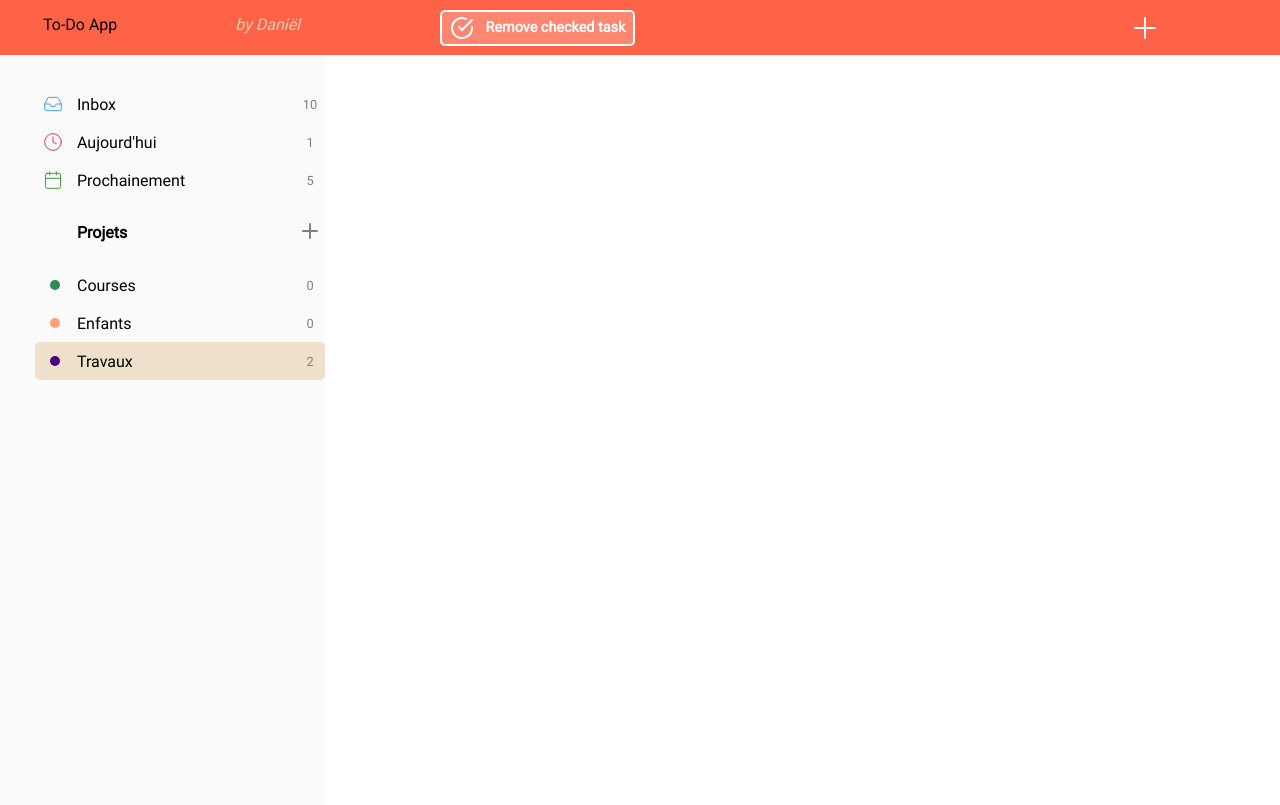
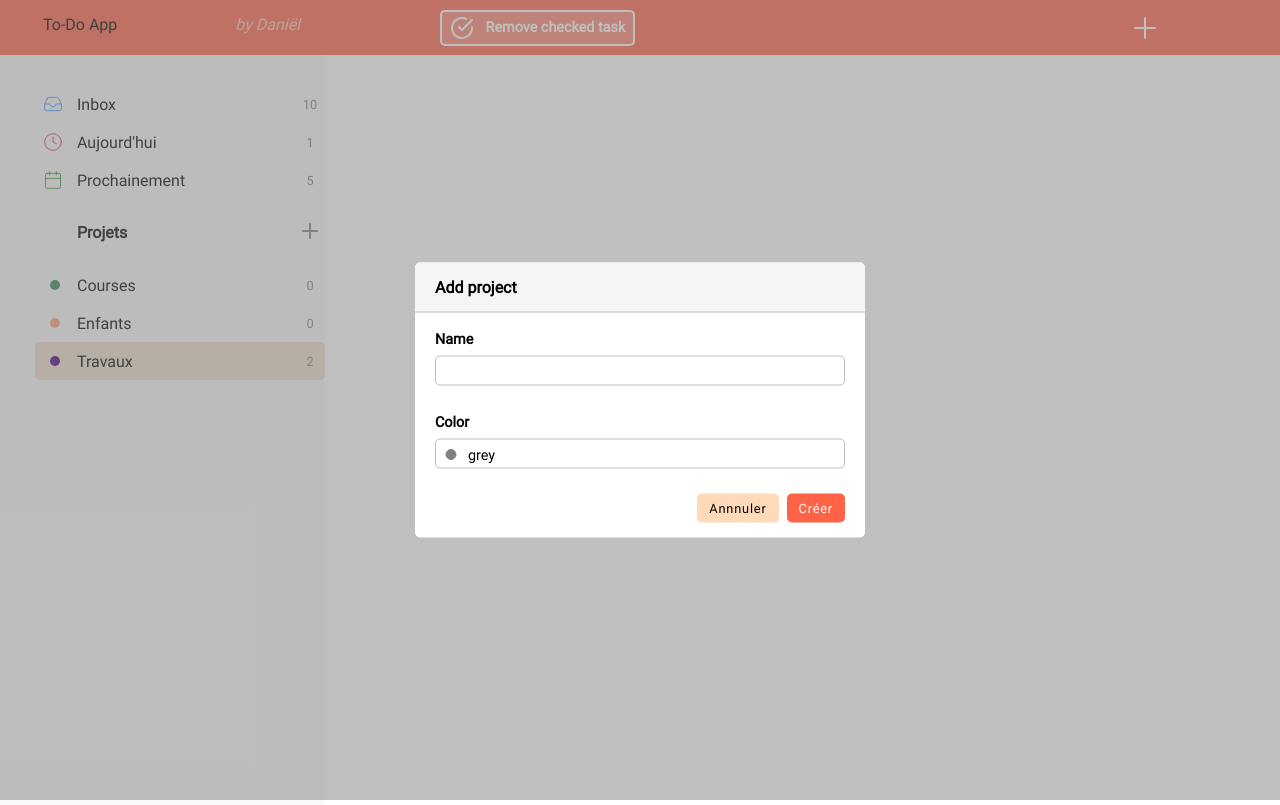
Before and after one commit to daniel-lou18/react-to-do-app, a React (Create React App) app: page / in a window 1280 px wide. Both pictures are taken after a click on the button 310 px from the left and 232 px from the top of the page. Built offline with nearby package versions, Linux system fonts and the light colour scheme.

Commit message:
Create modal for new projects

```diff
--- a/src/components/Sidebar/HeaderPersProjects/HeaderPersProjects.js
+++ b/src/components/Sidebar/HeaderPersProjects/HeaderPersProjects.js
@@ -1,19 +1,28 @@
 import React from 'react';
+import NewProjectModal from './NewProjectModal';
 
 class HeaderPersProjects extends React.Component {
   constructor(props) {
-    super(props)
+    super(props);
+    this.state = {
+      showModal: false,
     }
+  }
+
+  setShowModal = bool => this.setState({showModal: bool})
 
   render() {
     return (
+      <>
         <div className="title-projects-container">
           <div className="title-projects-dummy"></div>
           <div className="title-projects-title title">Projets</div>
-        <button className="btn-svg add title-projects-add">
+          <button className="btn-svg add title-projects-add" onClick={() => this.setShowModal(true)}>
             <svg xmlns="http://www.w3.org/2000/svg" width="24" height="24" viewBox="0 0 24 24" fill="none" stroke="currentColor" strokeWidth="2" strokeLinecap="round" strokeLinejoin="round" className="feather feather-plus cross"><line x1="12" y1="5" x2="12" y2="19"/><line x1="5" y1="12" x2="19" y2="12"/></svg>
           </button>
         </div>
+        <NewProjectModal showModal={this.state.showModal} setShowModal={this.setShowModal} />
+      </>
     )
   }
 }
--- /dev/null
+++ b/src/components/Sidebar/HeaderPersProjects/NewProjectModal/NewProjectModal.js
@@ -0,0 +1,88 @@
+import { useState } from 'react';
+import ProjectColorsList from "./ProjectColorsList";
+import { PersonalProject } from '../../../../data/JSClasses/Project';
+import { useProjectsContext } from '../../../../context/ProjectsContext';
+import { resetAndSelectProject } from '../../../../utils/helpers';
+
+const NewProjectModal = ({showModal, setShowModal}) => {
+  const { projects, setProjects } = useProjectsContext();
+  const [projectColor, setProjectColor] = useState('grey');
+  const [showColorMenu, setShowColorMenu] = useState(false);
+  const [projectName, setProjectName] = useState('');
+
+  if (!showModal) return
+
+  const closeModal = () => {
+    setShowModal(false)
+    setShowColorMenu(false)
+    setProjectName('')
+    setProjectColor('grey')
+  }
+
+  const createProject = () => {
+    const newProject = new PersonalProject(projectName, projectColor, null, false);
+    projects.push(newProject)
+    resetAndSelectProject(projects, newProject.id, setProjects);
+    closeModal()
+  }
+
+  return (
+    <div className="backdrop" onClick={closeModal}>
+      <form className="project-form modal new-project" id="task-0" onClick={e => {
+        e.stopPropagation();
+        setShowColorMenu(false)
+        }}>
+        <div className="form-title-wrapper">
+          <div className="form-title">Add project</div>
+        </div>
+        <div className="form-main">
+          <div className="form-text-container">
+            <label className="form-text" htmlFor="project-text">Name</label>
+            <input
+              className="form-text"
+              type="text"
+              name="project-text"
+              id="project-text"
+              minLength="1"
+              maxLength="30"
+              value={projectName}
+              onChange={e => setProjectName(e.target.value)}
+            />
+          </div>
+          <div className="form-params-container">
+            <div className="label-params">Color</div>
+            <div className="form-params">
+              <div className="form-color-container form-container" onClick={e => e.stopPropagation()}>
+                <input
+                type="checkbox"
+                className="btn-form"
+                name="btn-color"
+                id="btn-proj-color"
+                checked={showColorMenu}
+                onChange={() => setShowColorMenu(!showColorMenu)}
+                />
+                <div className="btn-wrapper form-color">
+                <label className="btn-color" htmlFor="btn-proj-color">
+                  <div className="btn-color">
+                    <svg xmlns="http://www.w3.org/2000/svg" width="20" height="20" viewBox="0 0 20 20" fill={projectColor} stroke={projectColor} className="custom-color feather feather-circle">
+                      <circle cx="10" cy="10" r="5"/>
+                    </svg>
+                    <span className="form-color">{projectColor}</span>
+                  </div>
+                </label>
+                </div>
+                <ProjectColorsList showColorMenu={showColorMenu} setShowColorMenu={setShowColorMenu} projectColor={projectColor} setProjectColor={setProjectColor} />
+              </div>
+            </div>
+          </div>
+        </div>
+        <div className="form-save">
+          <button className="cancel-new-project cancel" type="button" onClick={closeModal}>Annnuler</button>
+          <button className="save-new-project save" onClick={createProject}>Créer</button>
+        </div>
+      </form>
+    </div>
+  )
+}
+
+export default NewProjectModal;
--- /dev/null
+++ b/src/components/Sidebar/HeaderPersProjects/NewProjectModal/ProjectColorsList/ProjectColorsList.js
@@ -0,0 +1,43 @@
+import { useState } from 'react';
+import projectColors from '../../../../../data/projectColors';
+
+const ProjectColorsList = ({ showColorMenu, setShowColorMenu, projectColor, setProjectColor }) => {
+  const [selectedColor, setSelectedColor] = useState('');
+
+  if (!showColorMenu) return
+
+  const selectColorHandler = (e) => {
+    setSelectedColor(e.target.value);
+    setProjectColor(e.target.value);
+    setShowColorMenu(false)
+  }
+
+  return (
+    <div className="color-input options-container">
+      <ul className="color-input list">
+        {projectColors.length > 0 && projectColors.map(color => (
+          <li key={`color-${color}`} className="color-input option color-item">
+            <input
+              className="color-option option"
+              type="radio"
+              name="color-option"
+              id={`color-${color}`}
+              value={color}
+              checked={color === selectedColor}
+              onChange={selectColorHandler}
+            />
+            <label htmlFor={`color-${color}`}>
+              <svg xmlns="http://www.w3.org/2000/svg" width="20" height="20" viewBox="0 0 20 20" fill={color} stroke={color} className="feather feather-circle">
+                <circle cx="10" cy="10" r="5"/>
+              </svg>
+              <span className="color-input option" id={`color-${color}`}>{color}</span>
+              <svg xmlns="http://www.w3.org/2000/svg" width="16" height="16" viewBox="0 0 24 24" fill="none" stroke="green" strokeWidth="3" strokeLinecap="round" strokeLinejoin="round" className="feather feather-check"><polyline points="20 6 9 17 4 12"/></svg>
+            </label>
+          </li>
+        ))}
+      </ul>
+    </div>
+  )
+}
+
+export default ProjectColorsList;
--- /dev/null
+++ b/src/components/Sidebar/HeaderPersProjects/NewProjectModal/ProjectColorsList/index.js
@@ -0,0 +1,3 @@
+import ProjectColorsList from "./ProjectColorsList";
+
+export default ProjectColorsList;
--- /dev/null
+++ b/src/components/Sidebar/HeaderPersProjects/NewProjectModal/index.js
@@ -0,0 +1,3 @@
+import NewProjectModal from "./NewProjectModal";
+
+export default NewProjectModal;
--- /dev/null
+++ b/src/data/projectColors.js
@@ -0,0 +1,19 @@
+const projectColors = ["red"
+,"pink"
+,"brown"
+,"orange"
+,"peru"
+,"olive"
+,"yellow"
+,"gold"
+, "lime"
+, "green"
+, "turquoise"
+, "teal"
+, "blue"
+, "purple"
+, "black"
+, "silver"
+, "grey"]
+
+export default projectColors;
--- a/src/index.css
+++ b/src/index.css
@@ -340,7 +340,7 @@ p.task-descr {
 }
 
 div.options-container {
-  display: none;
+  /* display: none; */
   position: absolute;
   top: 100%;
   left: 50%;
@@ -572,9 +572,9 @@ label.btn-projects > *:not(.hidden), .project-input label, .priority-input label
   background-color: lightgrey;
 }
 
-input[type="checkbox"]:checked ~ div.options-container {
+/* input[type="checkbox"]:checked ~ div.options-container {
   display: block;
-}
+} */
 
 .todo-bottom {
   margin-top: 5px;
--- /dev/null
+++ b/src/utils/helpers.js
@@ -0,0 +1,16 @@
+export const resetAndSelectProject = (projects, id, setProjects) => {
+  const updatedProjects = projects.map(project => {
+     project.selected = false;
+     if (project.id === id) project.selected = true;
+     return project
+    });
+  setProjects(updatedProjects)
+}
+
+export const resetProjects = (projects, setProjects) => {
+  const updatedProjects = projects.map(project => {
+     project.selected = false;
+     return project
+    });
+  setProjects(updatedProjects)
+}
```
Also changed, not shown: src/components/Sidebar/PersonalProjects/PersonalProjects.js (+11 -15 lines). Lines whose indentation alone changed are shown as unchanged.
